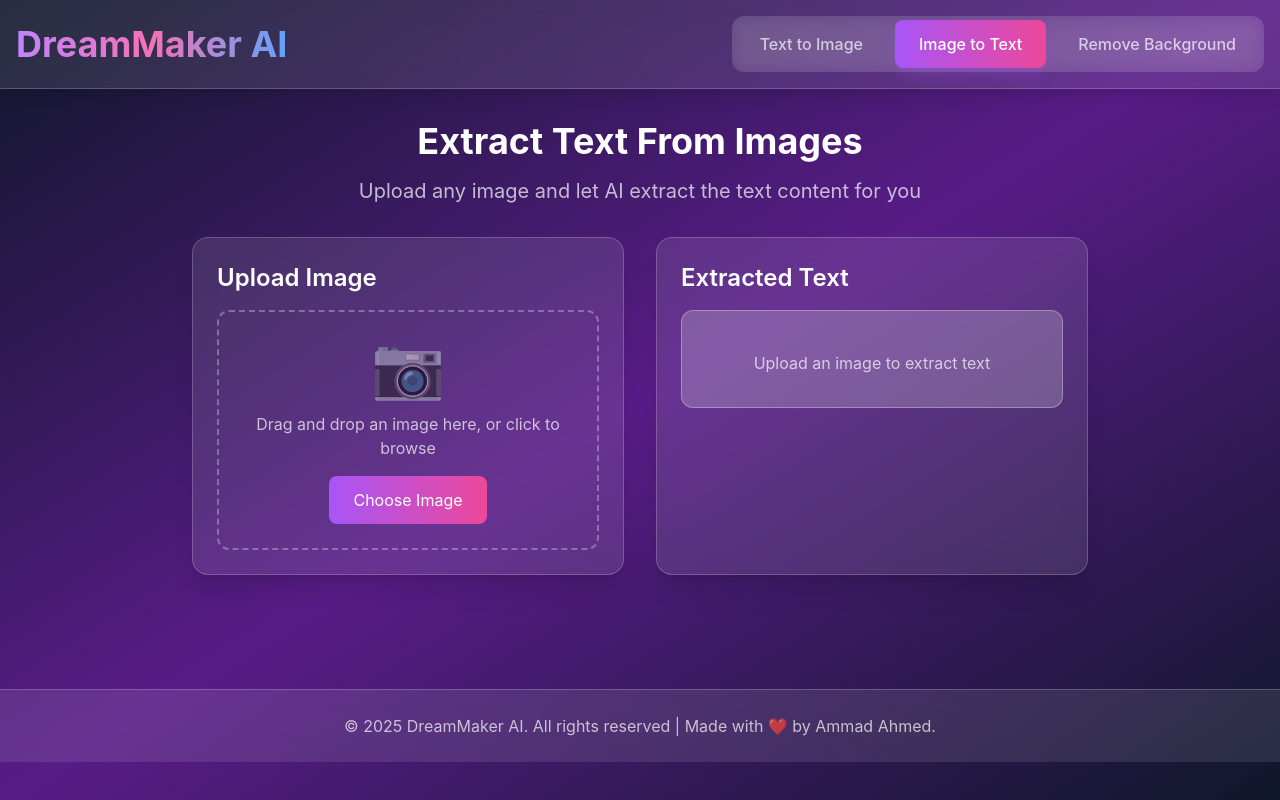
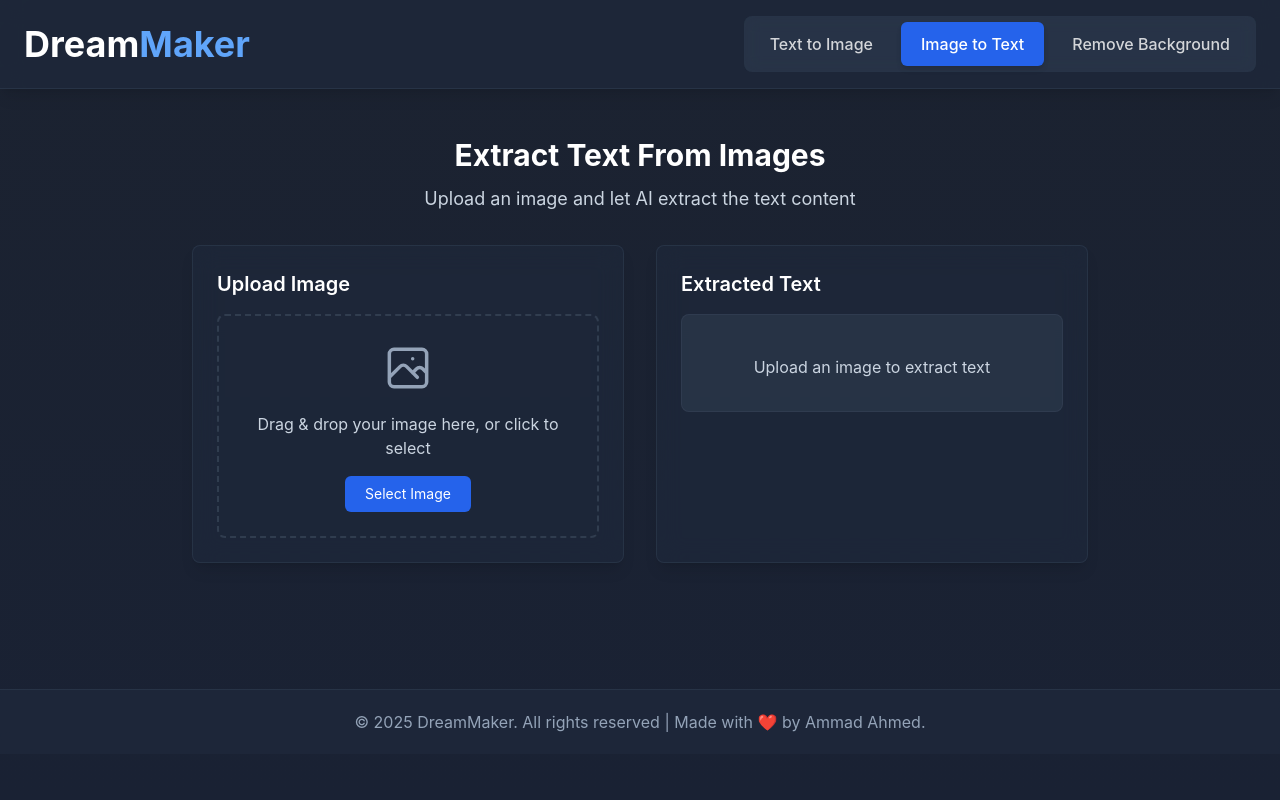
Before and after one commit to ahmedammad1709/DreamMaker-AI, a React (Vite) app: page / in a window 1280 px wide. Both pictures are taken after a click on the button "Image to Text". Built offline with nearby package versions, Linux system fonts and the light colour scheme.

Commit message:
Updated UI

```diff
--- a/src/App.jsx
+++ b/src/App.jsx
@@ -9,10 +9,15 @@
   const [activeView, setActiveView] = useState('text-to-image')
 
   return (
-    <div className="min-h-screen bg-gradient-to-br from-slate-900 via-purple-900 to-slate-900">
+    <div className="min-h-screen bg-gradient-to-b from-gray-900 to-slate-900 relative">
+      {/* Subtle pattern overlay */}
+      <div className="absolute inset-0 bg-[url('/checkerboard.svg')] opacity-5 z-0"></div>
+
+      {/* Content */}
+      <div className="relative z-10">
         <Navbar activeView={activeView} setActiveView={setActiveView} />
 
-      <main className="container mx-auto px-4 py-8 min-h-[calc(100vh-200px)]">
+        <main className="container mx-auto px-4 py-12 min-h-[calc(100vh-200px)]">
           {activeView === 'text-to-image' ? (
             <TextToImage />
           ) : activeView === 'image-to-text' ? (
@@ -24,6 +29,7 @@
 
         <Footer />
       </div>
+    </div>
   )
 }
 
--- a/src/components/Footer.jsx
+++ b/src/components/Footer.jsx
@@ -2,10 +2,10 @@
   const currentYear = new Date().getFullYear()
 
   return (
-    <footer className="bg-white/10 backdrop-blur-md border-t border-white/20 py-6">
-      <div className="container mx-auto px-4 text-center">
-        <p className="text-white/70">
-          © {currentYear} DreamMaker AI. All rights reserved | Made with ❤️ by Ammad Ahmed.
+    <footer className="bg-slate-800/80 backdrop-blur-md border-t border-slate-700/50 py-5">
+      <div className="container mx-auto px-6 text-center">
+        <p className="text-slate-400">
+          © {currentYear} DreamMaker. All rights reserved | Made with ❤️ by Ammad Ahmed.
         </p>
       </div>
     </footer>
--- a/src/components/ImageToText.jsx
+++ b/src/components/ImageToText.jsx
@@ -65,23 +65,23 @@
   return (
     <div className="max-w-4xl mx-auto">
       <div className="text-center mb-8">
-        <h2 className="text-4xl font-bold text-white mb-4">
+        <h2 className="text-3xl font-bold text-white mb-3">
           Extract Text From Images
         </h2>
-        <p className="text-xl text-white/70">
-          Upload any image and let AI extract the text content for you
+        <p className="text-lg text-slate-300">
+          Upload an image and let AI extract the text content
         </p>
       </div>
 
       <div className="grid grid-cols-1 lg:grid-cols-2 gap-8">
         {/* Image Upload Section */}
-        <div className="bg-white/10 backdrop-blur-md rounded-2xl p-6 border border-white/20 shadow-xl">
-          <h3 className="text-2xl font-semibold text-white mb-4">Upload Image</h3>
+        <div className="bg-slate-800/70 backdrop-blur-md rounded-lg p-6 border border-slate-700/50 shadow-lg">
+          <h3 className="text-xl font-semibold text-white mb-4">Upload Image</h3>
 
           <div
-            className={`border-2 border-dashed rounded-xl p-6 text-center transition-all duration-300 ${selectedImage
-                ? 'border-purple-400 bg-purple-500/10'
-                : 'border-white/30 hover:border-purple-400 hover:bg-white/5'
+            className={`border-2 border-dashed rounded-lg p-6 text-center transition-all duration-300 ${selectedImage
+                ? 'border-blue-400 bg-blue-500/10'
+                : 'border-slate-600/50 hover:border-blue-400 hover:bg-slate-700/50'
               }`}
             onDrop={handleDrop}
             onDragOver={handleDragOver}
@@ -91,15 +91,15 @@
                 <img
                   src={previewUrl}
                   alt="Preview"
-                  className="max-w-full h-auto rounded-lg mx-auto shadow-lg"
+                  className="max-h-64 mx-auto rounded-md border border-slate-600/30"
                 />
                 <div className="space-y-2">
-                  <p className="text-white/80 text-sm">
+                  <p className="text-slate-300 text-sm">
                     {selectedImage?.name}
                   </p>
                   <button
                     onClick={clearSelection}
-                    className="px-4 py-2 bg-red-500 hover:bg-red-600 text-white rounded-lg transition-colors"
+                    className="px-4 py-2 bg-red-600 hover:bg-red-700 text-white rounded-md transition-colors text-sm"
                   >
                     Remove Image
                   </button>
@@ -107,15 +107,27 @@
               </div>
             ) : (
               <div className="space-y-4">
-                <div className="text-6xl text-white/50">📷</div>
-                <p className="text-white/70">
-                  Drag and drop an image here, or click to browse
+                <svg
+                  className="w-14 h-14 mx-auto text-slate-400"
+                  fill="none"
+                  stroke="currentColor"
+                  viewBox="0 0 24 24"
+                >
+                  <path
+                    strokeLinecap="round"
+                    strokeLinejoin="round"
+                    strokeWidth={1.5}
+                    d="M4 16l4.586-4.586a2 2 0 012.828 0L16 16m-2-2l1.586-1.586a2 2 0 012.828 0L20 14m-6-6h.01M6 20h12a2 2 0 002-2V6a2 2 0 00-2-2H6a2 2 0 00-2 2v12a2 2 0 002 2z"
+                  />
+                </svg>
+                <p className="text-slate-300">
+                  Drag & drop your image here, or click to select
                 </p>
                 <button
                   onClick={() => fileInputRef.current?.click()}
-                  className="px-6 py-3 bg-gradient-to-r from-purple-500 to-pink-500 text-white rounded-lg hover:from-purple-600 hover:to-pink-600 transition-all duration-300 transform hover:scale-105"
+                  className="px-5 py-2 bg-blue-600 hover:bg-blue-700 text-white rounded-md transition-colors text-sm"
                 >
-                  Choose Image
+                  Select Image
                 </button>
               </div>
             )}
@@ -134,14 +146,14 @@
               <button
                 onClick={handleExtractText}
                 disabled={isExtracting}
-                className={`px-8 py-4 text-lg font-semibold rounded-xl transition-all duration-300 transform hover:scale-105 disabled:opacity-50 disabled:cursor-not-allowed ${isExtracting
-                    ? 'bg-gray-500 text-white'
-                    : 'bg-gradient-to-r from-green-500 to-blue-500 text-white shadow-lg shadow-green-500/25 hover:shadow-xl hover:shadow-green-500/40'
+                className={`px-6 py-3 text-base font-medium rounded-md transition-all disabled:opacity-50 disabled:cursor-not-allowed ${isExtracting
+                    ? 'bg-slate-600 text-white'
+                    : 'bg-blue-600 hover:bg-blue-700 text-white shadow-md'
                   }`}
               >
                 {isExtracting ? (
                   <div className="flex items-center justify-center space-x-2">
-                    <div className="w-5 h-5 border-2 border-white/30 border-t-white rounded-full animate-spin"></div>
+                    <div className="w-4 h-4 border-2 border-white/30 border-t-white rounded-full animate-spin"></div>
                     <span>Extracting...</span>
                   </div>
                 ) : (
@@ -153,21 +165,21 @@
         </div>
 
         {/* Extracted Text Section */}
-        <div className="bg-white/10 backdrop-blur-md rounded-2xl p-6 border border-white/20 shadow-xl">
-          <h3 className="text-2xl font-semibold text-white mb-4">Extracted Text</h3>
+        <div className="bg-slate-800/70 backdrop-blur-md rounded-lg p-6 border border-slate-700/50 shadow-lg">
+          <h3 className="text-xl font-semibold text-white mb-4">Extracted Text</h3>
 
           {extractedText ? (
-            <div className="bg-white/20 rounded-xl p-4 border border-white/30">
+            <div className="bg-slate-700/50 rounded-lg p-4 border border-slate-600/30">
               <div className="max-h-96 overflow-y-auto">
-                <pre className="text-white whitespace-pre-wrap font-sans text-sm leading-relaxed">
+                <pre className="text-slate-200 whitespace-pre-wrap font-sans text-sm leading-relaxed">
                   {extractedText}
                 </pre>
               </div>
             </div>
           ) : (
-            <div className="bg-white/20 rounded-xl p-8 border border-white/30 text-center">
-              <div className="text-4xl text-white/50 mb-2"></div>
-              <p className="text-white/70">
+            <div className="bg-slate-700/50 rounded-lg p-8 border border-slate-600/30 text-center">
+              <div className="text-3xl text-slate-400 mb-2"></div>
+              <p className="text-slate-300">
                 {selectedImage
                   ? 'Click "Extract Text" to get started'
                   : 'Upload an image to extract text'
--- a/src/components/Navbar.jsx
+++ b/src/components/Navbar.jsx
@@ -2,44 +2,44 @@
 
 const Navbar = ({ activeView, setActiveView }) => {
   return (
-    <nav className="bg-white/10 backdrop-blur-md border-b border-white/20 shadow-lg">
-      <div className="container mx-auto px-4 py-4">
+    <nav className="bg-slate-800/80 backdrop-blur-md border-b border-slate-700/50 shadow-lg">
+      <div className="container mx-auto px-6 py-4">
         <div className="flex flex-col md:flex-row items-center justify-between">
           {/* Logo/Heading */}
           <div className="mb-4 md:mb-0">
-            <h1 className="text-3xl md:text-4xl font-bold bg-gradient-to-r from-purple-400 via-pink-400 to-blue-400 bg-clip-text text-transparent">
-              DreamMaker AI
+            <h1 className="text-3xl md:text-4xl font-bold text-white">
+              Dream<span className="text-blue-400">Maker</span>
             </h1>
           </div>
 
           {/* Navigation Buttons */}
-          <div className="flex space-x-2 bg-white/10 rounded-xl p-1 backdrop-blur-sm">
+          <div className="flex flex-wrap md:flex-nowrap gap-2 bg-slate-700/50 rounded-lg p-1.5 backdrop-blur-sm">
             <button
               onClick={() => setActiveView('text-to-image')}
-              className={`px-6 py-3 rounded-lg font-medium transition-all duration-300 transform hover:scale-105 ${
+              className={`px-5 py-2.5 rounded-md font-medium transition-all ${
                 activeView === 'text-to-image'
-                  ? 'bg-gradient-to-r from-purple-500 to-pink-500 text-white shadow-lg shadow-purple-500/25'
-                  : 'text-white/70 hover:text-white hover:bg-white/20'
+                  ? 'bg-blue-600 text-white shadow-md'
+                  : 'text-white/80 hover:text-white hover:bg-slate-600/70'
               }`}
             >
               Text to Image
             </button>
             <button
               onClick={() => setActiveView('image-to-text')}
-              className={`px-6 py-3 rounded-lg font-medium transition-all duration-300 transform hover:scale-105 ${
+              className={`px-5 py-2.5 rounded-md font-medium transition-all ${
                 activeView === 'image-to-text'
-                  ? 'bg-gradient-to-r from-purple-500 to-pink-500 text-white shadow-lg shadow-purple-500/25'
-                  : 'text-white/70 hover:text-white hover:bg-white/20'
+                  ? 'bg-blue-600 text-white shadow-md'
+                  : 'text-white/80 hover:text-white hover:bg-slate-600/70'
               }`}
             >
               Image to Text
             </button>
             <button
               onClick={() => setActiveView('remove-bg')}
-              className={`px-6 py-3 rounded-lg font-medium transition-all duration-300 transform hover:scale-105 ${
+              className={`px-5 py-2.5 rounded-md font-medium transition-all ${
                 activeView === 'remove-bg'
-                  ? 'bg-gradient-to-r from-purple-500 to-pink-500 text-white shadow-lg shadow-purple-500/25'
-                  : 'text-white/70 hover:text-white hover:bg-white/20'
+                  ? 'bg-blue-600 text-white shadow-md'
+                  : 'text-white/80 hover:text-white hover:bg-slate-600/70'
               }`}
             >
               Remove Background
--- a/src/components/RemoveBG.jsx
+++ b/src/components/RemoveBG.jsx
@@ -103,41 +103,41 @@
   return (
     <div className="max-w-4xl mx-auto">
       <div className="text-center mb-8">
-        <h2 className="text-4xl font-bold text-white mb-4">
-          Remove Image Background
+        <h2 className="text-3xl font-bold text-white mb-3">
+          Remove Image Backgrounds
         </h2>
-        <p className="text-xl text-white/70">
-          Upload an image and get a transparent background version instantly
+        <p className="text-lg text-slate-300">
+          Upload an image and get a clean, background-free result in seconds
         </p>
       </div>
 
-      <div className="grid grid-cols-1 lg:grid-cols-2 gap-8">
-        {/* Image Upload Section */}
-        <div className="bg-white/10 backdrop-blur-md rounded-2xl p-6 border border-white/20 shadow-xl">
-          <h3 className="text-2xl font-semibold text-white mb-4">Upload Image</h3>
+      <div className="grid grid-cols-1 lg:grid-cols-2 gap-6">
+        {/* Original Image Section */}
+        <div className="bg-slate-800/70 backdrop-blur-md rounded-lg p-6 border border-slate-700/50 shadow-lg">
+          <h3 className="text-xl font-medium text-white mb-4">Original Image</h3>
 
           <div
+            className={`border-2 border-dashed rounded-lg p-6 text-center transition-all ${previewUrl
+                ? 'border-blue-400 bg-blue-500/10'
+                : 'border-slate-600/50 hover:border-blue-400 hover:bg-slate-700/50'
+              }`}
             onDrop={handleDrop}
             onDragOver={handleDragOver}
-            className={`border-2 border-dashed rounded-xl p-6 text-center transition-all duration-300 ${previewUrl
-                ? 'border-purple-400 bg-purple-500/10'
-                : 'border-white/30 hover:border-purple-400 hover:bg-white/5'
-              }`}
           >
             {previewUrl ? (
               <div className="space-y-4">
                 <img
                   src={previewUrl}
                   alt="Preview"
-                  className="max-w-full h-auto rounded-lg mx-auto shadow-lg"
+                  className="max-w-full h-auto rounded-md mx-auto shadow-md border border-slate-600/30"
                 />
                 <div className="space-y-2">
-                  <p className="text-white/80 text-sm">
+                  <p className="text-slate-300 text-sm">
                     {selectedImage?.name}
                   </p>
                   <button
                     onClick={clearSelection}
-                    className="px-4 py-2 bg-red-500 hover:bg-red-600 text-white rounded-lg transition-colors"
+                    className="px-4 py-2 bg-red-600 hover:bg-red-700 text-white rounded-md transition-colors text-sm"
                   >
                     Remove Image
                   </button>
@@ -145,18 +145,30 @@
               </div>
             ) : (
               <div className="space-y-4">
-                <div className="text-6xl text-white/50">🖼️</div>
-                <p className="text-white/70">
-                  Drag and drop an image here, or click to browse
+                <svg
+                  className="w-14 h-14 mx-auto text-slate-400"
+                  fill="none"
+                  stroke="currentColor"
+                  viewBox="0 0 24 24"
+                >
+                  <path
+                    strokeLinecap="round"
+                    strokeLinejoin="round"
+                    strokeWidth={1.5}
+                    d="M4 16l4.586-4.586a2 2 0 012.828 0L16 16m-2-2l1.586-1.586a2 2 0 012.828 0L20 14m-6-6h.01M6 20h12a2 2 0 002-2V6a2 2 0 00-2-2H6a2 2 0 00-2 2v12a2 2 0 002 2z"
+                  />
+                </svg>
+                <p className="text-slate-300">
+                  Drag & drop your image here, or click to select
                 </p>
-                <p className="text-white/50 text-sm">
+                <p className="text-slate-400 text-sm">
                   Supports JPG and PNG formats
                 </p>
                 <button
                   onClick={() => fileInputRef.current?.click()}
-                  className="px-6 py-3 bg-gradient-to-r from-purple-500 to-pink-500 text-white rounded-lg hover:from-purple-600 hover:to-pink-600 transition-all duration-300 transform hover:scale-105"
+                  className="px-5 py-2 bg-blue-600 hover:bg-blue-700 text-white rounded-md transition-colors text-sm"
                 >
-                  Choose Image
+                  Select Image
                 </button>
               </div>
             )}
@@ -170,19 +182,25 @@
              className="hidden"
             />
 
-          {selectedImage && (
+          {error && (
+            <div className="mt-4 p-4 bg-red-500/10 border border-red-400/20 rounded-md">
+              <p className="text-red-300 text-center">{error}</p>
+            </div>
+          )}
+
+          {selectedImage && !processedImage && !isProcessing && (
             <div className="mt-6 text-center">
               <button
                 onClick={handleRemoveBackground}
                 disabled={isProcessing}
-                className={`px-8 py-4 text-lg font-semibold rounded-xl transition-all duration-300 transform hover:scale-105 disabled:opacity-50 disabled:cursor-not-allowed ${isProcessing
-                    ? 'bg-gray-500 text-white'
-                    : 'bg-gradient-to-r from-green-500 to-blue-500 text-white shadow-lg shadow-green-500/25 hover:shadow-xl hover:shadow-green-500/40'
+                className={`px-6 py-3 text-base font-medium rounded-md transition-all disabled:opacity-50 disabled:cursor-not-allowed ${isProcessing
+                    ? 'bg-slate-600 text-white'
+                    : 'bg-blue-600 hover:bg-blue-700 text-white shadow-md'
                   }`}
               >
                 {isProcessing ? (
                   <div className="flex items-center justify-center space-x-2">
-                    <div className="w-5 h-5 border-2 border-white/30 border-t-white rounded-full animate-spin"></div>
+                    <div className="w-4 h-4 border-2 border-white/30 border-t-white rounded-full animate-spin"></div>
                     <span>Processing...</span>
                   </div>
                 ) : (
@@ -193,49 +211,50 @@
           )}
         </div>
 
-        {/* Processed Image Section */}
-        <div className="bg-white/10 backdrop-blur-md rounded-2xl p-6 border border-white/20 shadow-xl">
-          <h3 className="text-2xl font-semibold text-white mb-4">Processed Image</h3>
+        {/* Result Image Section */}
+        <div className="bg-slate-800/70 backdrop-blur-md rounded-lg p-6 border border-slate-700/50 shadow-lg">
+          <h3 className="text-xl font-medium text-white mb-4">Result</h3>
 
           {processedImage ? (
-            <div className="space-y-4">
-              <div className="bg-[url('/checkerboard.svg')] bg-repeat rounded-lg p-2">
+            <div className="space-y-6">
+              <div className="flex justify-center">
                 <img
                   src={processedImage}
                   alt="Processed"
-                  className="max-w-full h-auto rounded-lg mx-auto"
+                  className="max-w-full h-auto rounded-md shadow-lg border border-slate-600/30"
                 />
               </div>
-              <div className="text-center mt-4">
-                <button
-                  onClick={handleDownload}
-                  className="inline-flex items-center px-6 py-3 bg-green-500 hover:bg-green-600 text-white rounded-lg transition-colors cursor-pointer"
+              <div className="text-center">
+                <a
+                  href={processedImage}
+                  download="removed-background.png"
+                  className="inline-flex items-center px-5 py-2 bg-blue-600 hover:bg-blue-700 text-white rounded-md transition-colors text-sm"
                 >
                   <FaDownload className="mr-2" />
                   Download Image
-                </button>
+                </a>
               </div>
             </div>
           ) : (
-            <div className="bg-white/20 rounded-xl p-8 border border-white/30 text-center h-64 flex flex-col items-center justify-center">
-              <div className="text-4xl text-white/50 mb-2">✨</div>
-              <p className="text-white/70">
+            <div className="bg-slate-700/50 rounded-lg p-8 border border-slate-600/30 text-center">
+              <svg
+                className="w-12 h-12 mx-auto text-slate-400 mb-2"
+                fill="none"
+                stroke="currentColor"
+                viewBox="0 0 24 24"
+              >
+                <path
+                  strokeLinecap="round"
+                  strokeLinejoin="round"
+                  strokeWidth={1.5}
+                  d="M4 16l4.586-4.586a2 2 0 012.828 0L16 16m-2-2l1.586-1.586a2 2 0 012.828 0L20 14m-6-6h.01M6 20h12a2 2 0 002-2V6a2 2 0 00-2-2H6a2 2 0 00-2 2v12a2 2 0 002 2z"
+                />
+              </svg>
+              <p className="text-slate-300">
                 {selectedImage
                   ? 'Click "Remove Background" to process your image'
-                  : 'Upload an image to get started'
-                }
+                  : 'Upload an image to get started'}
               </p>
-              {error && (
-                <p className="text-red-300 mt-4 p-2 bg-red-500/20 rounded-lg">
-                  {error}
-                </p>
-              )}
-              {isProcessing && (
-                <div className="mt-4">
-                  <div className="w-5 h-5 border-2 border-white/30 border-t-white rounded-full animate-spin mx-auto"></div>
-                  <p className="text-white/70 mt-2">Processing your image...</p>
-                </div>
-              )}
             </div>
           )}
         </div>
```
Also changed, not shown: src/components/TextToImage.jsx (+19 -23 lines). Lines whose indentation alone changed are shown as unchanged.
